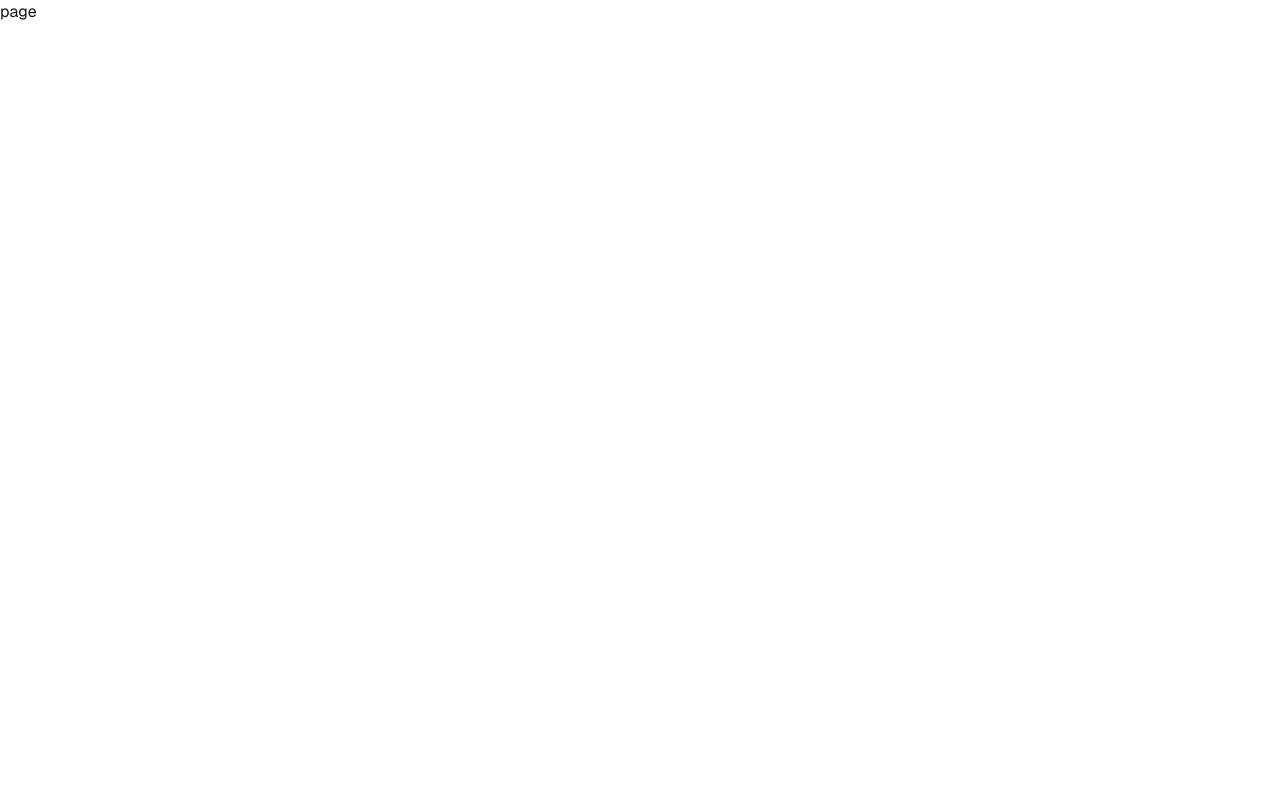
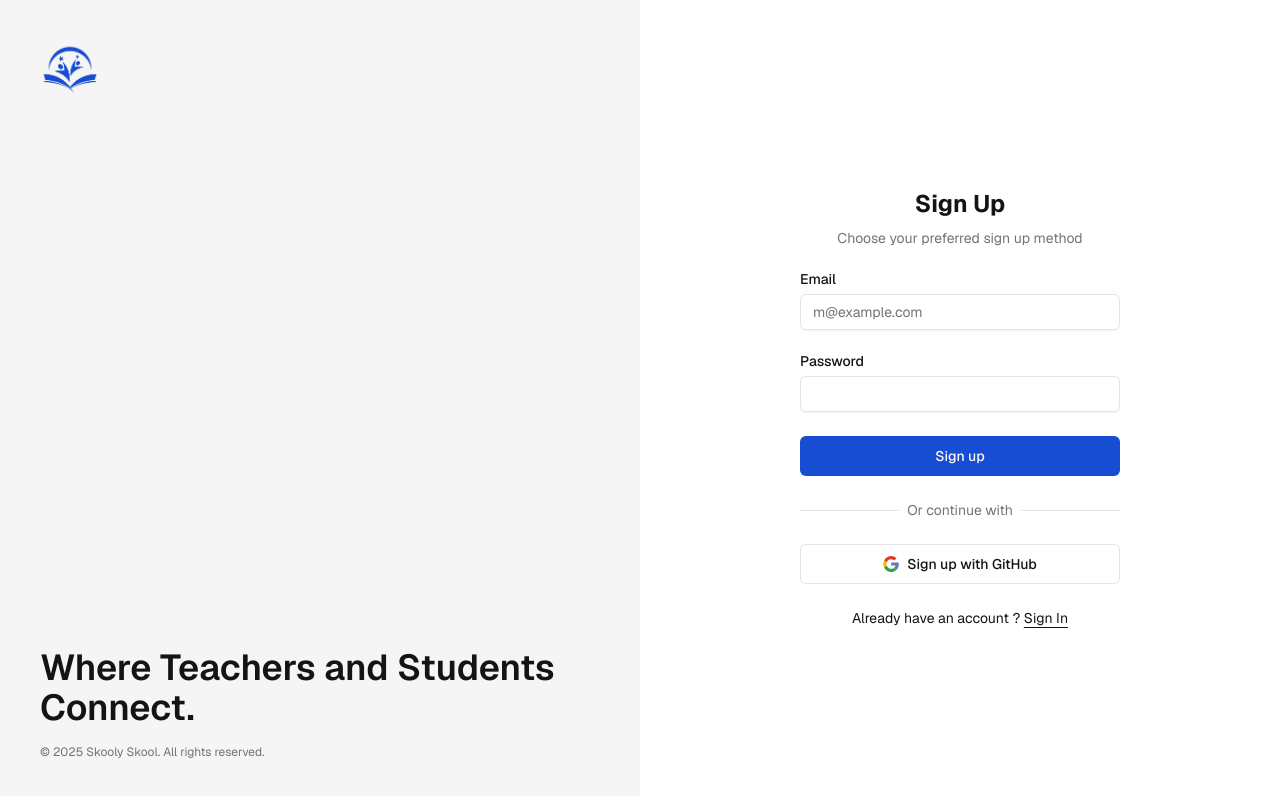
Before and after one commit to agyweb/skooly-skool, a Next.js app: page /en/sign-up in a window 1280 px wide. Shown: the top 796 px of the page. Built offline with nearby package versions, Linux system fonts and the light colour scheme.

Commit message:
feat: add auth route that includes sign up and sign in pages

```diff
--- /dev/null
+++ b/src/app/[locale]/(auth)/sign-up/_components/sign-up-form.tsx
@@ -0,0 +1,76 @@
+import { Button } from "@/components/ui/button";
+import { Input } from "@/components/ui/input";
+import { Label } from "@/components/ui/label";
+
+export default function SignUpForm() {
+  return (
+    <form className="flex flex-col gap-6">
+      <div className="flex flex-col items-center gap-2 text-center">
+        <h1 className="text-2xl font-bold capitalize">sign up</h1>
+        <p className="text-balance text-sm text-muted-foreground">
+          Choose your preferred sign up method
+        </p>
+      </div>
+
+      <div className="grid gap-6">
+        <div className="grid gap-2">
+          <Label htmlFor="email">Email</Label>
+          <Input id="email" type="email" placeholder="m@example.com" required />
+        </div>
+
+        <div className="grid gap-2">
+          <Label htmlFor="password">Password</Label>
+          <Input id="password" type="password" required />
+        </div>
+
+        <Button type="submit" className="w-full">
+          Sign up
+        </Button>
+
+        <div className="relative text-center text-sm after:absolute after:inset-0 after:top-1/2 after:z-0 after:flex after:items-center after:border-t after:border-border">
+          <span className="relative z-10 bg-background px-2 text-muted-foreground">
+            Or continue with
+          </span>
+        </div>
+
+        <Button
+          variant="outline"
+          className="flex w-full flex-nowrap items-center justify-center gap-2"
+        >
+          <span className="size-4">
+            <svg viewBox="0 0 128 128">
+              <path
+                fill="#fff"
+                d="M44.59 4.21a63.28 63.28 0 004.33 120.9 67.6 67.6 0 0032.36.35 57.13 57.13 0 0025.9-13.46 57.44 57.44 0 0016-26.26 74.33 74.33 0 001.61-33.58H65.27v24.69h34.47a29.72 29.72 0 01-12.66 19.52 36.16 36.16 0 01-13.93 5.5 41.29 41.29 0 01-15.1 0A37.16 37.16 0 0144 95.74a39.3 39.3 0 01-14.5-19.42 38.31 38.31 0 010-24.63 39.25 39.25 0 019.18-14.91A37.17 37.17 0 0176.13 27a34.28 34.28 0 0113.64 8q5.83-5.8 11.64-11.63c2-2.09 4.18-4.08 6.15-6.22A61.22 61.22 0 0087.2 4.59a64 64 0 00-42.61-.38z"
+              ></path>
+              <path
+                fill="#e33629"
+                d="M44.59 4.21a64 64 0 0142.61.37 61.22 61.22 0 0120.35 12.62c-2 2.14-4.11 4.14-6.15 6.22Q95.58 29.23 89.77 35a34.28 34.28 0 00-13.64-8 37.17 37.17 0 00-37.46 9.74 39.25 39.25 0 00-9.18 14.91L8.76 35.6A63.53 63.53 0 0144.59 4.21z"
+              ></path>
+              <path
+                fill="#f8bd00"
+                d="M3.26 51.5a62.93 62.93 0 015.5-15.9l20.73 16.09a38.31 38.31 0 000 24.63q-10.36 8-20.73 16.08a63.33 63.33 0 01-5.5-40.9z"
+              ></path>
+              <path
+                fill="#587dbd"
+                d="M65.27 52.15h59.52a74.33 74.33 0 01-1.61 33.58 57.44 57.44 0 01-16 26.26c-6.69-5.22-13.41-10.4-20.1-15.62a29.72 29.72 0 0012.66-19.54H65.27c-.01-8.22 0-16.45 0-24.68z"
+              ></path>
+              <path
+                fill="#319f43"
+                d="M8.75 92.4q10.37-8 20.73-16.08A39.3 39.3 0 0044 95.74a37.16 37.16 0 0014.08 6.08 41.29 41.29 0 0015.1 0 36.16 36.16 0 0013.93-5.5c6.69 5.22 13.41 10.4 20.1 15.62a57.13 57.13 0 01-25.9 13.47 67.6 67.6 0 01-32.36-.35 63 63 0 01-23-11.59A63.73 63.73 0 018.75 92.4z"
+              ></path>
+            </svg>
+          </span>
+          Sign up with GitHub
+        </Button>
+      </div>
+
+      <div className="text-center text-sm">
+        Already have an account ?{" "}
+        <a href="#" className="underline underline-offset-4">
+          Sign In
+        </a>
+      </div>
+    </form>
+  );
+}
--- a/src/app/[locale]/(auth)/sign-up/page.tsx
+++ b/src/app/[locale]/(auth)/sign-up/page.tsx
@@ -1,3 +1,46 @@
+import Link from "next/link";
+import SignUpForm from "./_components/sign-up-form";
+import Image from "next/image";
+
 export default function SignUpPage() {
-  return <div>page</div>;
+  return (
+    <div className="grid min-h-svh lg:grid-cols-2">
+      <div className="relative hidden bg-muted lg:block">
+        <div className="flex h-full flex-col items-start justify-between gap-4 p-6 md:p-10">
+          <div className="flex justify-center gap-2 md:justify-start">
+            <Link href="/" className="flex items-center gap-2 font-semibold">
+              <Image src="/logo.png" width={60} height={60} alt="" />
+            </Link>
+          </div>
+
+          <div className="relative flex flex-col flex-nowrap gap-4 overflow-hidden">
+            <p className="inline-block text-4xl font-semibold">
+              Where Teachers and Students Connect.
+            </p>
+
+            <span className="inline-block text-xs text-muted-foreground">
+              © {new Date().getFullYear()} Skooly Skool. All rights reserved.
+            </span>
+          </div>
+        </div>
+      </div>
+
+      <div className="flex flex-col gap-4 p-6 md:p-10">
+        <div className="flex justify-center gap-2 md:justify-start">
+          <Link
+            href="/"
+            className="flex items-center gap-2 font-medium lg:hidden"
+          >
+            <Image src="/logo.png" width={50} height={50} alt="" />
+          </Link>
+        </div>
+
+        <div className="flex flex-1 items-center justify-center">
+          <div className="w-full max-w-xs">
+            <SignUpForm />
+          </div>
+        </div>
+      </div>
+    </div>
+  );
 }
```
